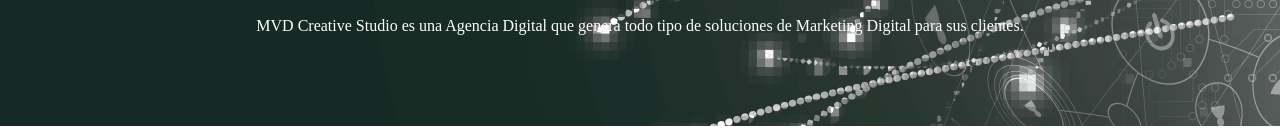
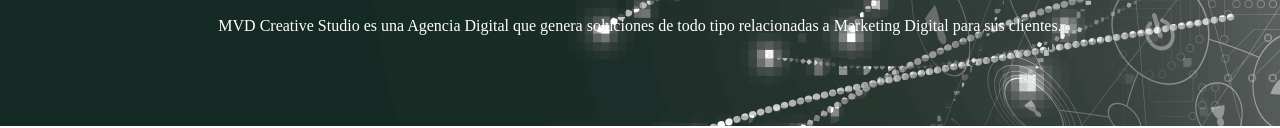
Before and after one commit to mvdcreativestudio/clase-10, a plain HTML site: page index.html in a window 1280 px wide. Shown: the part 274-402 px from the top of the page. Drawn offline with Linux system fonts and the light colour scheme.

Commit message:
Modificacion texto descripcion

```diff
--- a/index.html
+++ b/index.html
@@ -29,7 +29,7 @@
 
             <div class="descripcion">
                 <h2>AGENCIA DIGITAL</h2>
-                <p>MVD Creative Studio es una Agencia Digital que genera todo tipo de soluciones de Marketing Digital para sus clientes.</p>
+                <p>MVD Creative Studio es una Agencia Digital que genera soluciones de todo tipo relacionadas a Marketing Digital para sus clientes.</p>
             </div>
     </main>
 
```
